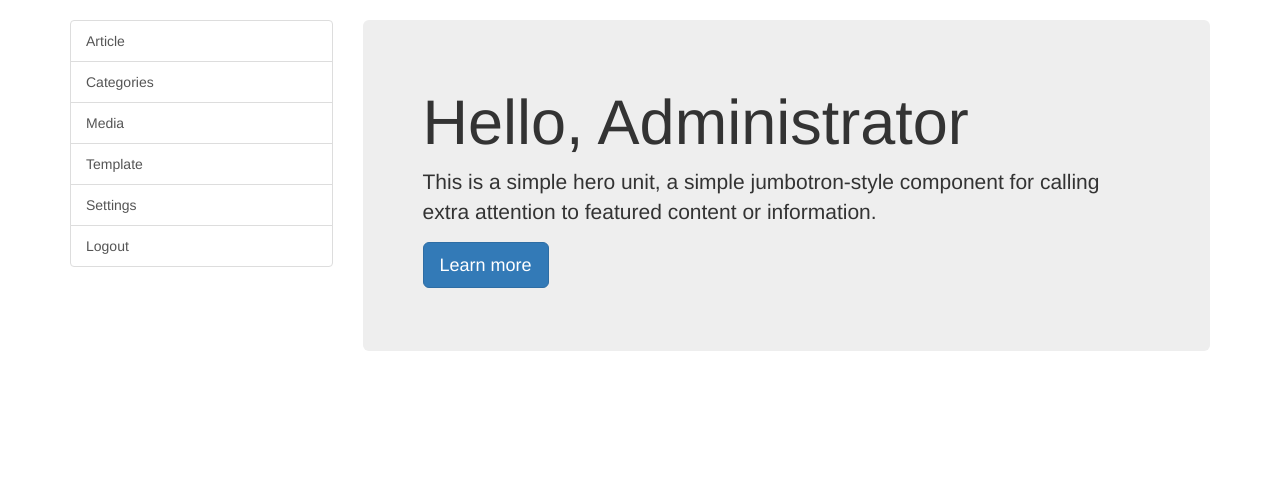
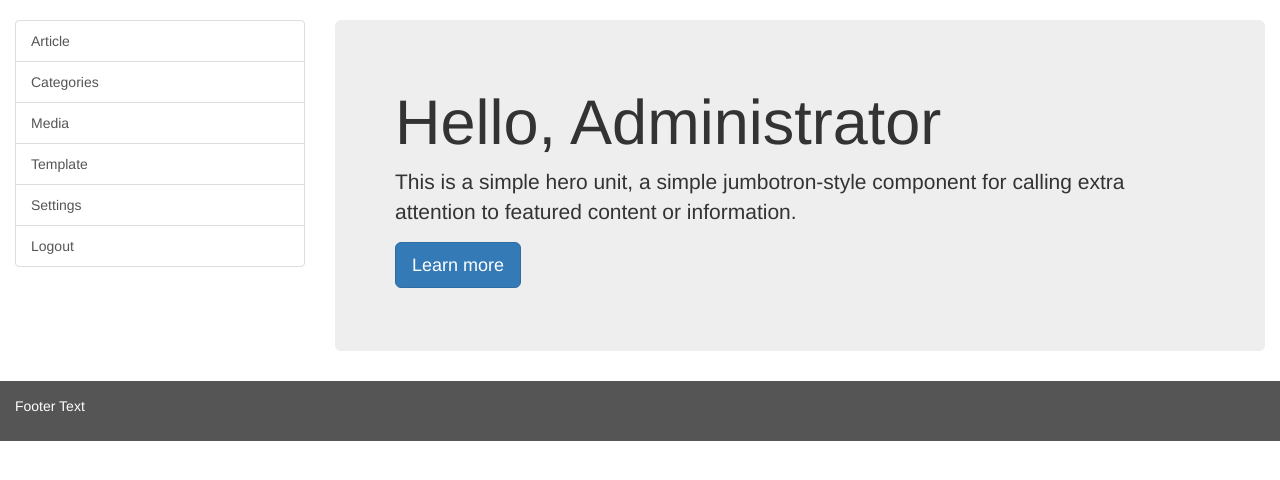
Before and after one commit to ccdnkz/MPTI, a PHP site: page / in a window 1280 px wide. Shown: the part 51-531 px from the top of the page. Run offline with PHP 8.4, Linux system fonts and the light colour scheme; a user stored in the database is signed in.

Commit message:
change dikit

```diff
--- a/bootstrap/css/personal.css
+++ b/bootstrap/css/personal.css
@@ -24,3 +24,8 @@
  .pnle{
  	text-align: center;
  }
+ footer {
+      background-color: #555;
+      color: white;
+      padding: 15px;
+    }
--- a/index.php
+++ b/index.php
@@ -17,7 +17,6 @@ if(!isset($_SESSION['username'])){
 
     <!-- Bootstrap -->
     <link href="bootstrap/css/bootstrap.min.css" rel="stylesheet">
-
     <!-- HTML5 shim and Respond.js for IE8 support of HTML5 elements and media queries -->
     <!-- WARNING: Respond.js doesn't work if you view the page via file:// -->
     <!--[if lt IE 9]>
@@ -25,6 +24,32 @@ if(!isset($_SESSION['username'])){
       <script src="https://oss.maxcdn.com/respond/1.4.2/respond.min.js"></script>
     <![endif]-->
   </head>
+  <style>
+    /* Set height of the grid so .sidenav can be 100% (adjust if needed) */
+    .row.content {height: 1500px}
+
+    /* Set gray background color and 100% height */
+    .sidenav {
+      background-color: #f1f1f1;
+      height: 100%;
+    }
+
+    /* Set black background color, white text and some padding */
+    footer {
+      background-color: #555;
+      color: white;
+      padding: 15px;
+    }
+
+    /* On small screens, set height to 'auto' for sidenav and grid */
+    @media screen and (max-width: 767px) {
+      .sidenav {
+        height: auto;
+        padding: 15px;
+      }
+      .row.content {height: auto;}
+    }
+  </style>
   <body>
 
 	<nav class="navbar navbar-inverse navbar-static-top">
@@ -104,9 +129,9 @@ if(!isset($_SESSION['username'])){
 </nav>
 
 
-      <div class="container">
+      <div class="container-fluid">
 		<div class="row">
-			<div class="col-md-3">
+			<div class="col-sm-3">
 
 			<div class="list-group">
 			  <a href="#" class="list-group-item">Article</a>
@@ -121,7 +146,7 @@ if(!isset($_SESSION['username'])){
 			  }
 			  else{
 			  ?>
-			  <a href="#" class="list-group-item">Profile</a>
+			  <a href="#" class="list-group-item">Profileee</a>
 			  <?php
 			  }
 			  ?>
@@ -129,7 +154,7 @@ if(!isset($_SESSION['username'])){
 			</div>
 
 			</div>
-			<div class="col-md-9">
+			<div class="col-sm-9">
 
 			<div class="jumbotron">
 			  <h1>Hello, <?php echo $_SESSION['type'] ?></h1>
@@ -141,6 +166,10 @@ if(!isset($_SESSION['username'])){
 		</div>
 	  </div>
 
+    <footer class="container-fluid">
+      <p>Footer Text</p>
+    </footer>
+
     <!-- jQuery (necessary for Bootstrap's JavaScript plugins) -->
     <script src="https://ajax.googleapis.com/ajax/libs/jquery/1.12.4/jquery.min.js"></script>
     <!-- Include all compiled plugins (below), or include individual files as needed -->
```
Also changed, not shown: admin/index.php (+53 -7 lines), login.php (+13 -5 lines).
